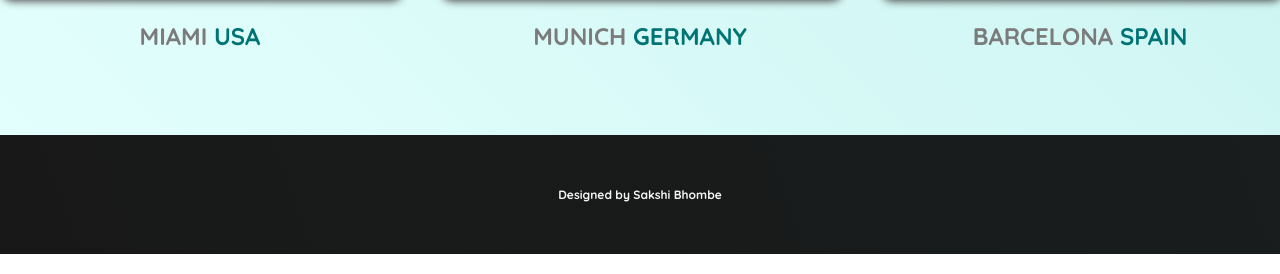
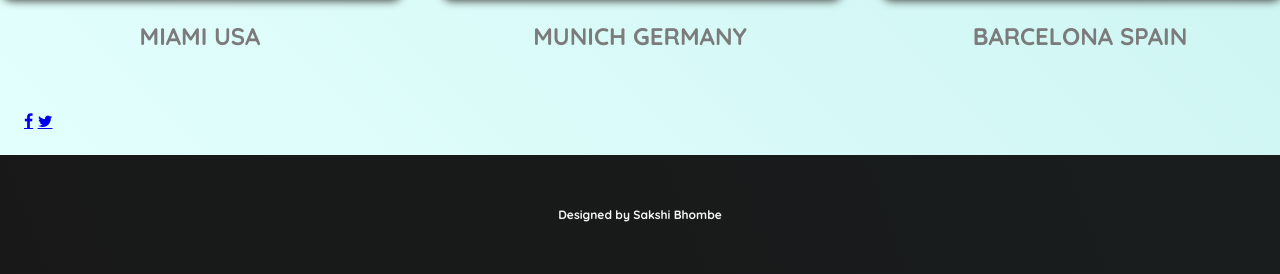
Before and after one commit to sakshi0322/Travel-Page, a plain HTML site: page index.html in a window 1280 px wide. Shown: the part 1125-1399 px from the top of the page. Drawn offline with Linux system fonts and the light colour scheme; a web font is replaced by a local one.

Commit message:
Update index.html

```diff
--- a/index.html
+++ b/index.html
@@ -57,28 +57,37 @@
               src="/Images/places/miami.jpg"
               alt="Miami streets on suny day"
             />
-            <p>Miami <strong> USA</strong></p>
+            <p>Miami <emp> USA</emp></p>
           </li>
           <li class="destination">
             <img
               src="/Images/places/munich.jpg"
               alt="Munich football stadium in winter"
             />
-            <p>Munich <strong>Germany</strong></p>
+            <p>Munich <emp>Germany</emp></p>
           </li>
           <li class="destination">
             <img
               src="/Images/places/barcelona.jpg"
               alt="Palm beach in Barcelona"
             />
-            <p>Barcelona <strong>Spain</strong></p>
+            <p>Barcelona <emp>Spain</emp></p>
           </li>
         </ul>
+        <!-- Add icon library -->
+<link rel="stylesheet" href="https://cdnjs.cloudflare.com/ajax/libs/font-awesome/4.7.0/css/font-awesome.min.css">
+
+<!-- Add font awesome icons -->
+<a href="#" class="fa fa-facebook"></a>
+<a href="#" class="fa fa-twitter"></a>
       </section>
     </main>
     <footer>
       <h3>Designed by Sakshi Bhombe</h3>
-    </footer>
+
+
+
+ </footer>
   </body>
 </html>
 
```
